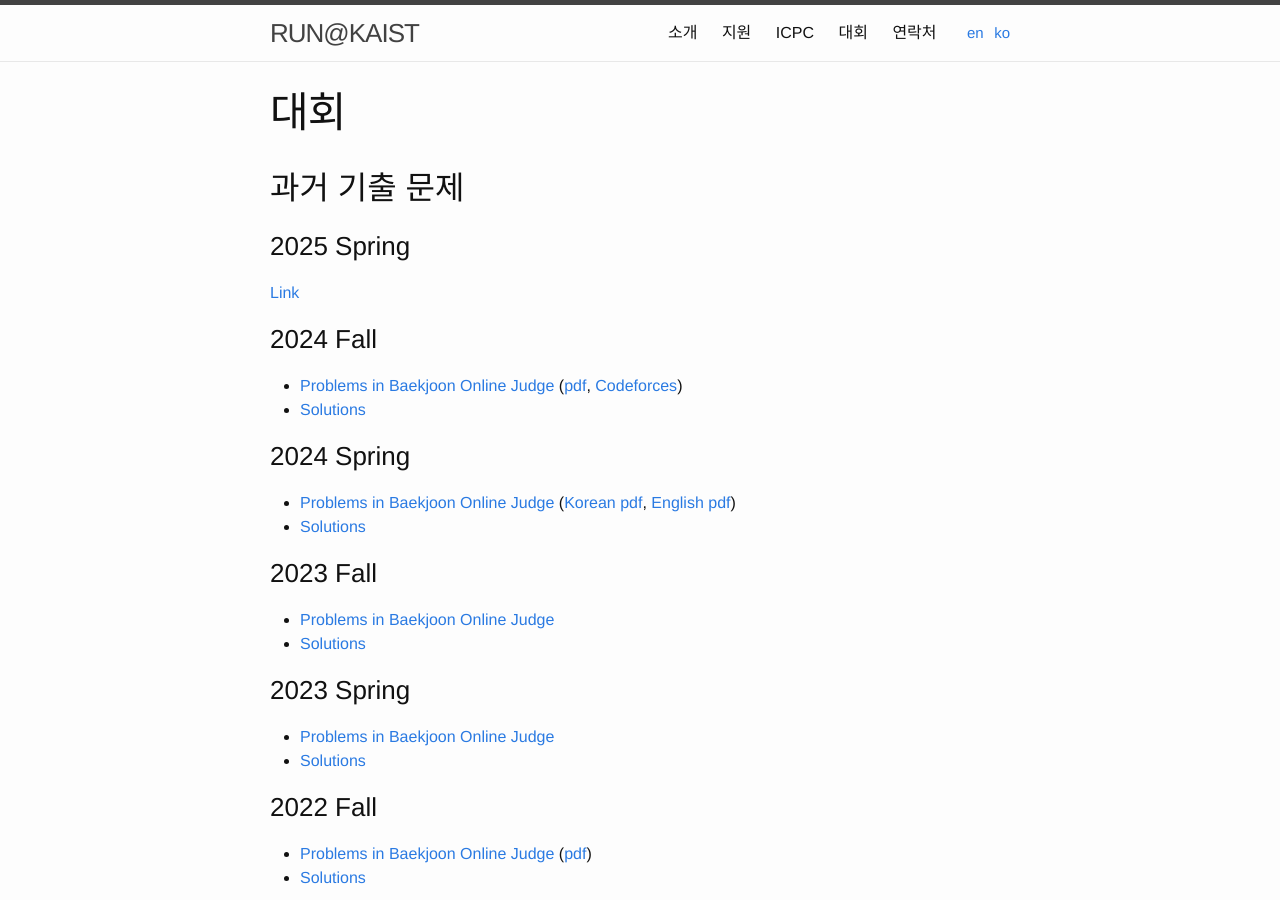
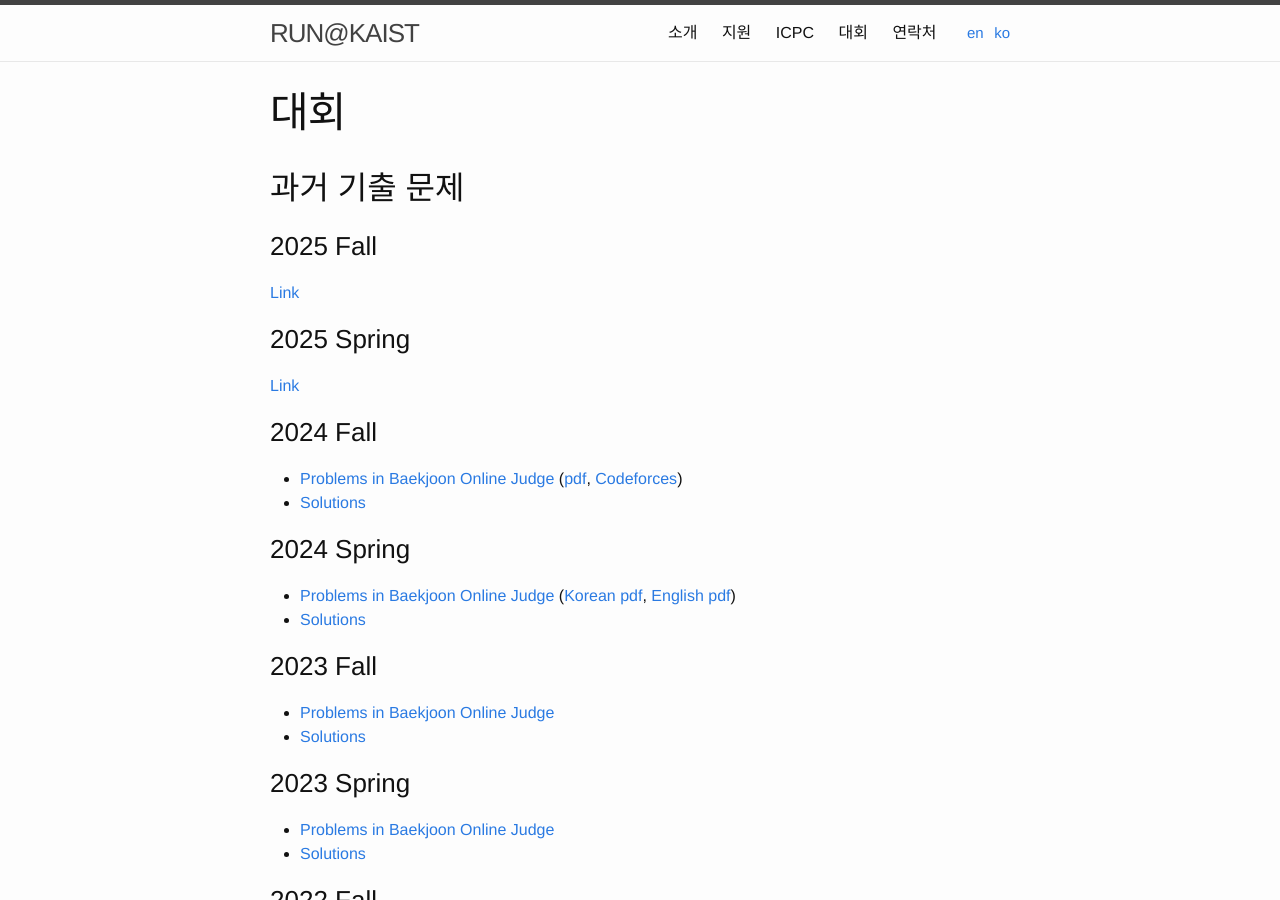
Before and after one commit to RUN-KAIST/kaist.run, a Jekyll site: the page built from contests/pastcontests_ko.md, in a window 1280 px wide and 900 px high. Built offline with Jekyll 4.4.1, drawn with Linux system fonts in a browser that asks for light colours.

Commit message:
Update pastcontests_ko.md

```diff
--- a/contests/pastcontests_ko.md
+++ b/contests/pastcontests_ko.md
@@ -7,6 +7,10 @@ ref: contest-past
 ---
 
 ## 과거 기출 문제
+
+### 2025 Fall
+
+[Link](https://kaist.run/ko/contests/2025fall)
 
 ### 2025 Spring
 
```
